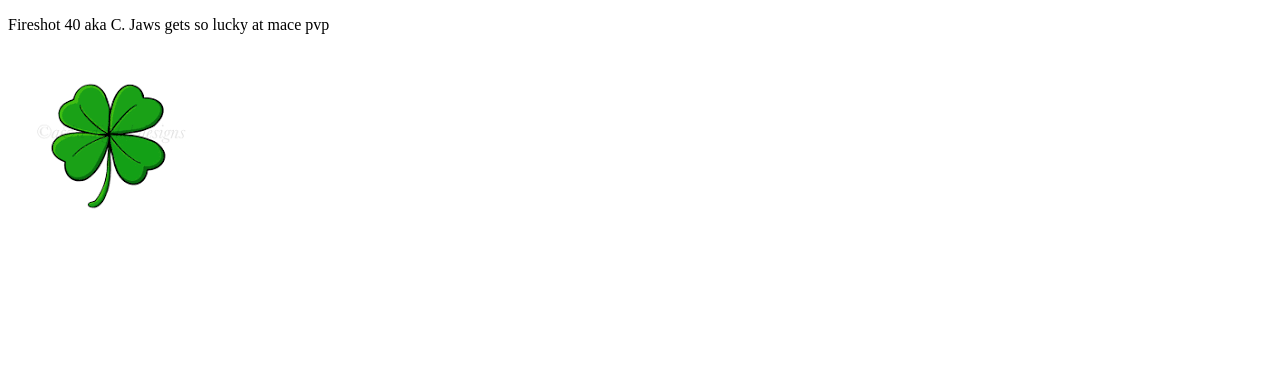
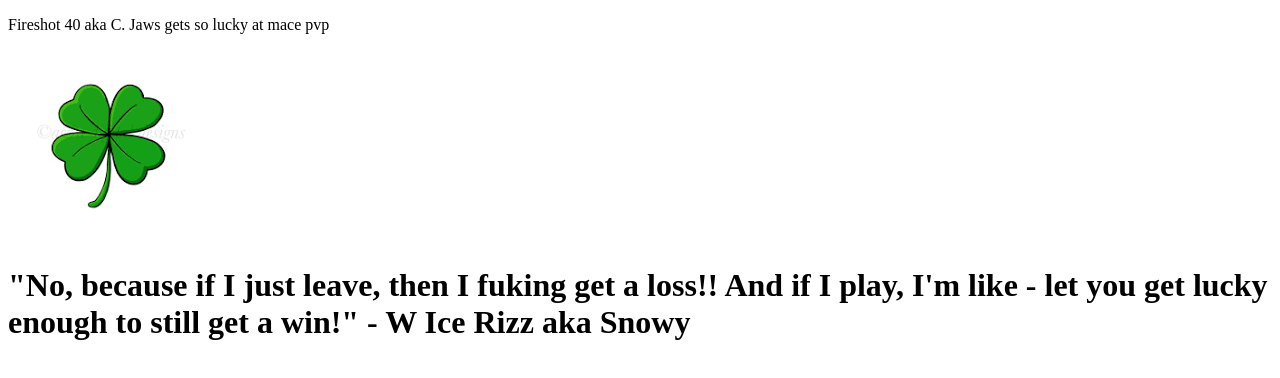
Before and after one commit to SSLfailed/luckyducker, a plain HTML site: page index.html in a window 1280 px wide. Drawn offline with Linux system fonts and the light colour scheme.

Commit message:
Add snowy's quote
Added a new heading with a quote from W Ice Rizz.

```diff
--- a/index.html
+++ b/index.html
@@ -7,5 +7,6 @@
 <body>
     <p>Fireshot 40 aka C. Jaws gets so lucky at mace pvp</p>
     <img src="img/fourlef.png" alt="4 leaf colver?">
+    <h1>"No, because if I just leave, then I fuking get a loss!! And if I play, I'm like - let you get lucky enough to still get a win!" - W Ice Rizz aka Snowy</h1>
 </body>
 </html>
```
